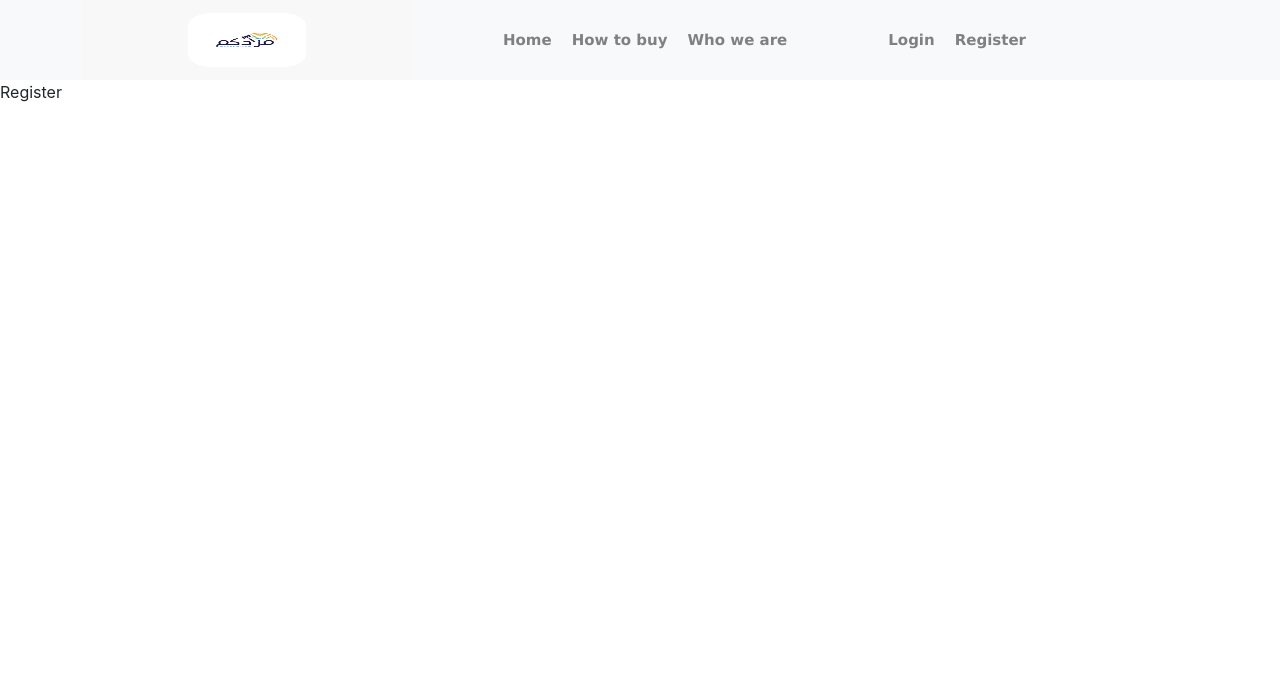
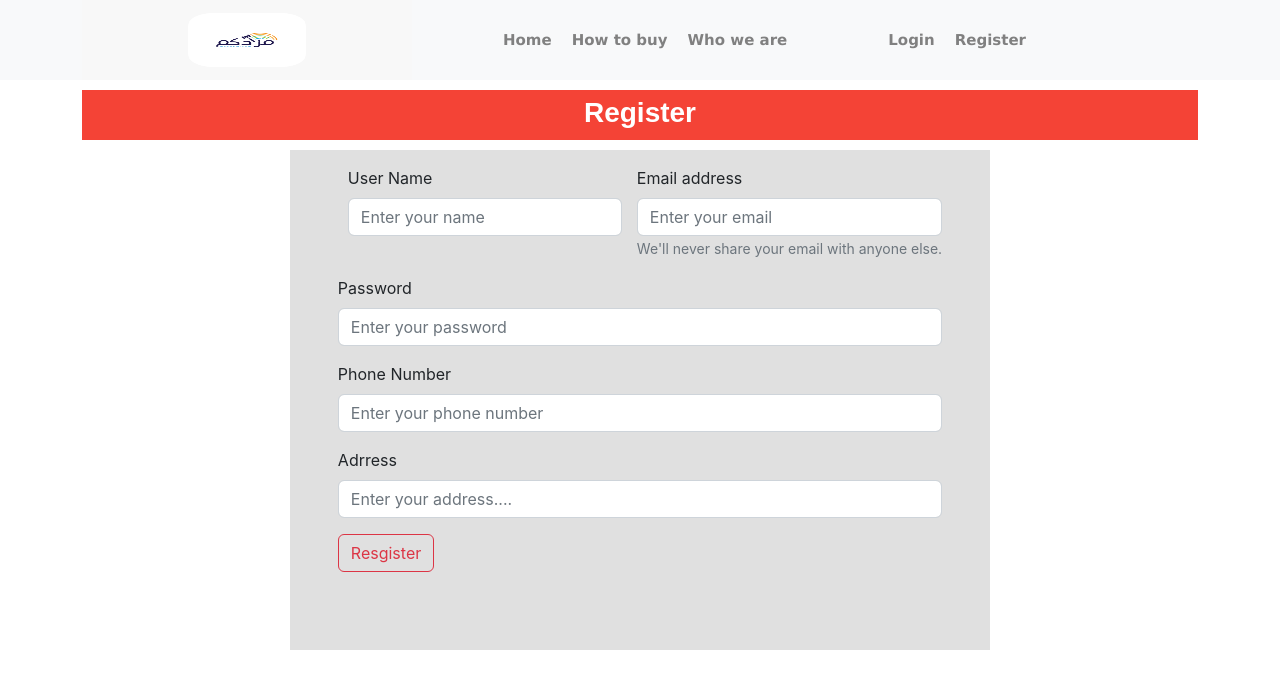
Before and after one commit to Alaa960/Mzadkom-App-Master, a React (Create React App) app: page /register in a window 1280 px wide. Shown: the top 688 px of the page. Built offline with nearby package versions, Linux system fonts and the light colour scheme.

Commit message:
Dev.Alaa

```diff
--- a/package.json
+++ b/package.json
@@ -12,6 +12,7 @@
     "react-bootstrap": "^2.7.0",
     "react-dom": "^18.2.0",
     "react-icons": "^4.7.1",
+    "react-loader-spinner": "^5.3.4",
     "react-router-dom": "^6.8.0",
     "react-scripts": "5.0.1",
     "web-vitals": "^2.1.4"
--- a/src/components/HowToBuy/HowToBuy.css
+++ b/src/components/HowToBuy/HowToBuy.css
@@ -1,13 +1,15 @@
 .Title-how-to-buy {
     width: 100%;
     height: 50px;
+    background-color: #f44336;
     display: flex;
-    background-color: #f44336;
     justify-content: center;
+    color: white;
 }
 .title {
-    color: white;
-    font-family: 'Gill Sans', 'Gill Sans MT', Calibri, 'Trebuchet MS', sans-serif;
+    font-weight: bold;
+    font-family: Arial, Helvetica, sans-serif;
+    margin-top: 6px;
 }
 .steps-for-buy {
     padding: 10px;
--- a/src/components/Product-Info/Product-Info.css
+++ b/src/components/Product-Info/Product-Info.css
@@ -16,12 +16,17 @@
 }
 .title-prodcut{
     font-size: 15px;
+    font-weight: bolder;
 }
 .Product-Image {
     margin-top: 15px;
     width: 100%;
     height: 350px;
-    background-color: red;
+    display: flex;
+    justify-content: center;
+}
+.Product-Image:hover .product-img {
+    transform: scale(1.2);
 }
 .Product-Bidding {
     margin-top: 15px;
@@ -85,3 +90,11 @@
     height: 150px;
     color: #f44336;
 }
+.title {
+    text-decoration: none;
+    color: black;
+}
+.title:hover {
+    text-decoration: none;
+    color: black;
+}
--- a/src/components/Product-Info/ProductInfo.js
+++ b/src/components/Product-Info/ProductInfo.js
@@ -1,26 +1,45 @@
 import axios from 'axios'
 import React, { useEffect, useState } from 'react'
-import { Col, Container, Row, Image, Button } from 'react-bootstrap'
+import { Col, Container, Row, Image, Button, Spinner } from 'react-bootstrap'
+import { Bars } from 'react-loader-spinner'
 import { useParams } from 'react-router-dom'
 import './Product-Info.css'
 function ProductInfo() {
     const { id } = useParams()
     const [prodcut, setProduct] = useState([])
+    const [isLoading, setIsLoading] = useState(false)
     useEffect(() => {
         const GetProductInformation = () => {
+            setIsLoading(true)
             axios.get(`https://fakestoreapi.com/products/${id}`)
                 .then(res => {
+                    setTimeout(() => {
                         setProduct(res.data)
+                        setIsLoading(false)
+                    }, 2000)
                 })
                 .catch(err => {
                     console.log(err)
                 })
         }
         GetProductInformation()
-    }, [])
+    }, [id])
     return (
         <div>
-            <Container className='Product-Info'>
+            {isLoading ?
+                <div className='spinner-loading'>
+                    <Bars
+                        height="120"
+                        width="120"
+                        radius="9"
+                        color="red"
+                        ariaLabel="three-dots-loading"
+                        wrapperStyle={{}}
+                        wrapperClassName="spinner-loading"
+                        visible={true}
+                    />
+                </div>
+                : <Container className='Product-Info'>
                     <Row>
                         <Col>
                             <Container className='Product-Title'>
@@ -28,7 +47,7 @@ function ProductInfo() {
                             </Container>
                             <Container>
                                 <div className='Product-Image'>
-                                <Image src={prodcut.image} width={400} height={350} />
+                                    <Image className='mt-4 product-img' src={prodcut.image} width={250} height={250} />
                                 </div>
                             </Container>
                         </Col>
@@ -56,11 +75,12 @@ function ProductInfo() {
                                 <h5>Product Information</h5>
                             </Container>
                             <Container className='Product-Information'>
-                            {prodcut.description}
+                                <h6>{prodcut.description}</h6>
                             </Container>
                         </Col>
                     </Row>
                 </Container>
+            }
         </div>
     )
 }
--- a/src/components/Products/Product.css
+++ b/src/components/Products/Product.css
@@ -49,15 +49,4 @@
         position: fixed;
         left: 50%;
     }
-    .loading-spinner {
-        margin-top: 50px;
-        width: 60px;
-        height: 60px;
-        color: red;
-    }
 }
-.loading-spinner {
-    width: 120px;
-    height: 120px;
-    color: red;
-}
--- a/src/components/Products/Products.js
+++ b/src/components/Products/Products.js
@@ -2,6 +2,7 @@ import axios from 'axios';
 import React, { useEffect, useState } from 'react'
 import { Col, Container, Row, Image, Spinner } from 'react-bootstrap';
 import { BsFillEyeFill } from 'react-icons/bs'
+import { Bars, ThreeDots } from 'react-loader-spinner';
 import { Link } from 'react-router-dom';
 import './Product.css'
 export default function Products() {
@@ -25,7 +26,18 @@ export default function Products() {
     }, [])
     return (
         <div className='products'>
-            {isLoading ? <div className='loading'><Spinner className='loading-spinner' animation="grow" /></div>
+            {isLoading ? <div className='loading'>
+                <Bars
+                    height="120"
+                    width="120"
+                    radius="9"
+                    color="red"
+                    ariaLabel="three-dots-loading"
+                    wrapperStyle={{}}
+                    wrapperClassName=""
+                    visible={true}
+                />
+            </div>
                 : <Container>
                     <Row>
                         {products.map((product) => (
@@ -38,9 +50,10 @@ export default function Products() {
                                         </Link>
                                     </div>
                                 </div>
-                                <div className='product-title'>
-                                    <h6>{product.title}</h6>
-                                </div>
+                                <Link className='title' to={`/product/${product.id}`}>
+                                    <h6 className='title-prodcut'>{product.title}</h6>
+                                </Link>
+
                                 <div>
                                     $ {product.price}
                                 </div>
--- a/src/components/SignUp-page/Register.js
+++ b/src/components/SignUp-page/Register.js
@@ -1,8 +1,74 @@
 import React from 'react'
+import './Resgister.css'
+import { Container, Form, Button } from 'react-bootstrap'
 
 function Register() {
     return (
-        <div>Register</div>
+        <Container>
+            <div className='register-Logo'>
+                <h3 className='register-title'>Register</h3>
+            </div>
+            <Container className='form-register'>
+                <div className="FormRegister">
+                    <Form>
+                        <div className="formGroup">
+                            {/* this input form for the employee name */}
+                            <Form.Group
+                                className="mt-3 nameEmployee"
+                                controlId="formBasicUserName"
+                            >
+                                <Form.Label>User Name</Form.Label>
+                                <Form.Control
+                                    type="text"
+                                    placeholder="Enter your name "
+                                />
+                            </Form.Group>
+                            {/* this input form for the employee email */}
+                            <Form.Group className="mt-3 emailEmployee">
+                                <Form.Label>Email address</Form.Label>
+                                <Form.Control
+                                    type="email"
+                                    placeholder="Enter your email"
+                                />
+                                <Form.Text>
+                                    We'll never share your email with anyone else.
+                                </Form.Text>
+                            </Form.Group>
+                        </div>
+                        {/* this input form for the employee passowrd */}
+                        <Form.Group className="mt-3">
+                            <Form.Label>Password</Form.Label>
+                            <Form.Control
+                                type="password"
+                                placeholder="Enter your password"
+                            />
+                        </Form.Group>
+                        <Form.Group className="mt-3">
+                            <Form.Label>Phone Number</Form.Label>
+                            <Form.Control
+                                type="text"
+                                placeholder="Enter your phone number"
+                            />
+                        </Form.Group>
+                        <Form.Group className="mt-3">
+                            <Form.Label>Adrress</Form.Label>
+                            <Form.Control
+                                type="text"
+                                placeholder='Enter your address....'
+                            />
+                        </Form.Group>
+                        {/* Button for add the employee */}
+                        <Button
+                            className="mt-3"
+                            type="button"
+                            variant="outline-danger"
+                        >
+                            Resgister
+                        </Button>
+                    </Form>
+                </div>
+            </Container>
+        </Container>
     )
 }
 
--- /dev/null
+++ b/src/components/SignUp-page/Resgister.css
@@ -0,0 +1,40 @@
+.register-Logo {
+    margin-top: 10px;
+    width: 100%;
+    height: 50px;
+    background-color: #f44336;
+    display: flex;
+    justify-content: center;
+    color: white;
+}
+.register-title {
+    font-weight: bold;
+    font-family: Arial, Helvetica, sans-serif;
+    margin-top: 6px;
+}
+.form-register {
+    display: flex;
+    justify-content: center;
+    margin-top: 10px;
+    width: 700px;
+    height: 500px;
+    background-color: #e0e0e0;
+}
+.userName {
+    color: black;
+    font-weight: bold;
+    font-family: 'Times New Roman', Times, serif;
+    font-size: 25px;
+}
+.EmployeeRegister{
+    margin-top: 20px;
+}
+.formGroup{
+    display: flex;
+}
+.nameEmployee{
+    margin-left: 10px;
+}
+.emailEmployee{
+    margin-left: 15px;
+}
```
Also changed, not shown: 1 other file (tests, documents, lock files or other folders). Lines whose indentation alone changed are shown as unchanged.
